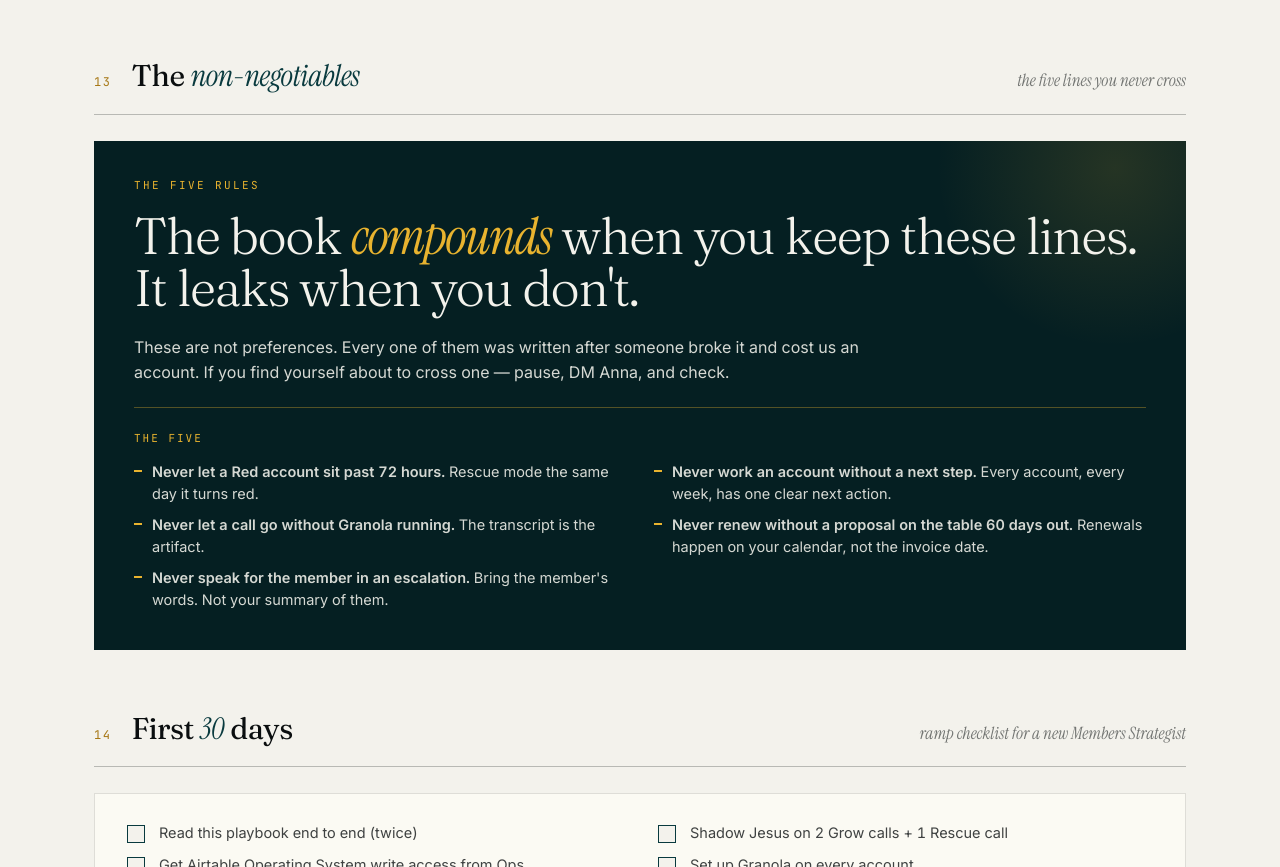
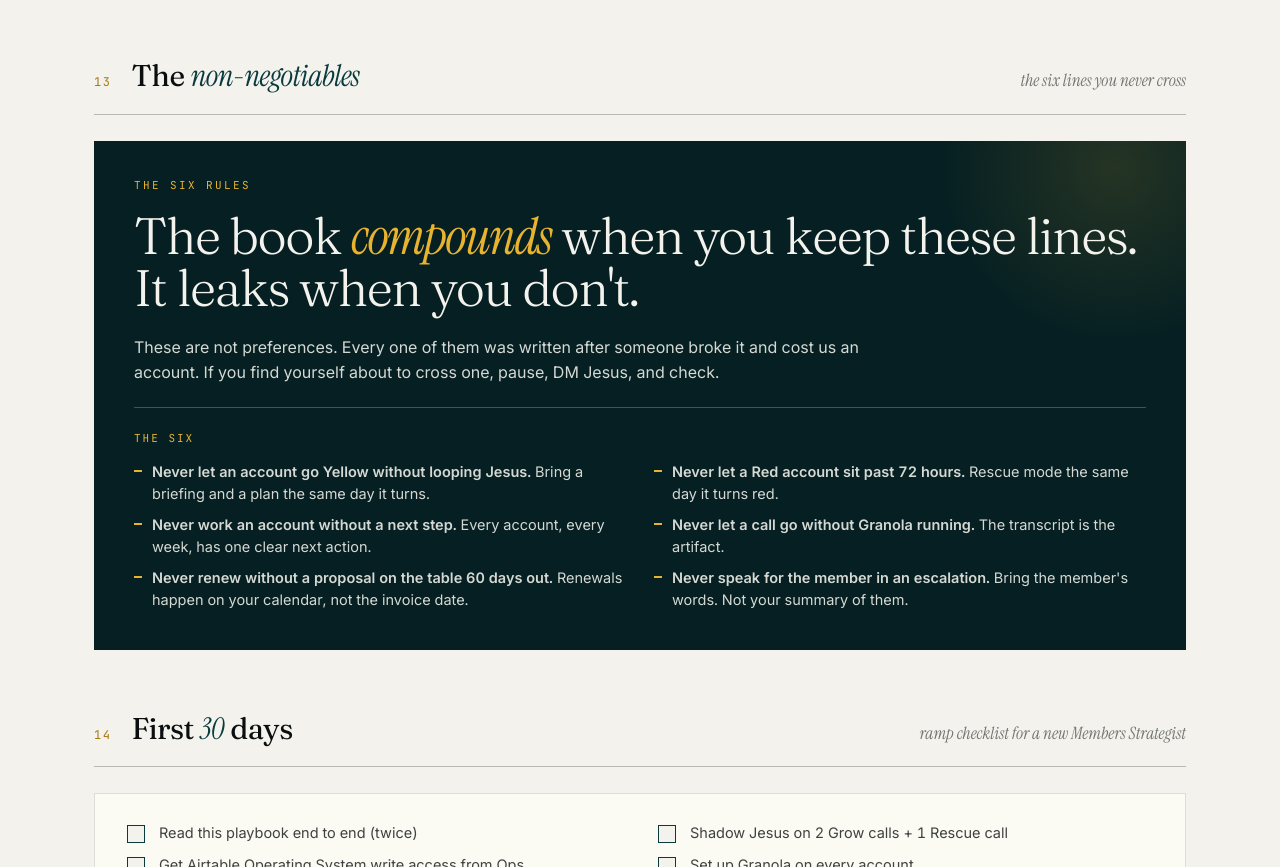
Before and after one commit to wg-dotcom/sagan-members-strategist-playbook, a plain HTML site: page index.html in a window 1280 px wide. Shown: the part 6882-7749 px from the top of the page. Drawn offline with Linux system fonts and the light colour scheme.

Commit message:
Section 13 Non-negotiables: add Yellow-briefing rule, bump to six rules, route pause-check through Jesus

```diff
--- a/index.html
+++ b/index.html
@@ -1233,15 +1233,16 @@
     <div class="sec-head">
       <div class="num">13</div>
       <div class="title">The <em>non-negotiables</em></div>
-      <div class="sub">the five lines you never cross</div>
+      <div class="sub">the six lines you never cross</div>
     </div>
     <div class="gameplan-intro">
-      <div class="label">The five rules</div>
+      <div class="label">The six rules</div>
       <h3>The book <em>compounds</em> when you keep these lines. It leaks when you don't.</h3>
-      <p>These are not preferences. Every one of them was written after someone broke it and cost us an account. If you find yourself about to cross one — pause, DM Anna, and check.</p>
+      <p>These are not preferences. Every one of them was written after someone broke it and cost us an account. If you find yourself about to cross one, pause, DM Jesus, and check.</p>
       <div class="shark-list">
-        <div class="stitle">The five</div>
+        <div class="stitle">The six</div>
         <ul>
+          <li><strong>Never let an account go Yellow without looping Jesus.</strong> Bring a briefing and a plan the same day it turns.</li>
           <li><strong>Never let a Red account sit past 72 hours.</strong> Rescue mode the same day it turns red.</li>
           <li><strong>Never work an account without a next step.</strong> Every account, every week, has one clear next action.</li>
           <li><strong>Never let a call go without Granola running.</strong> The transcript is the artifact.</li>
```
